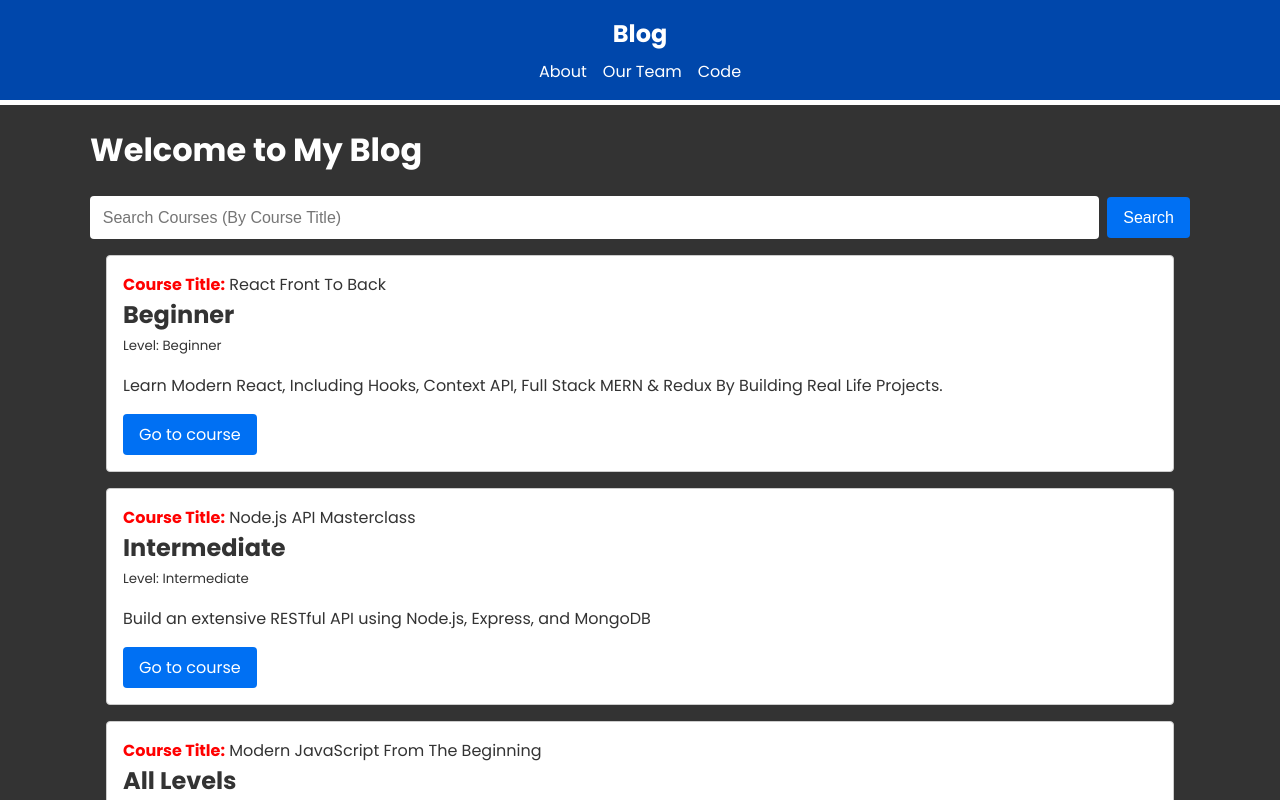
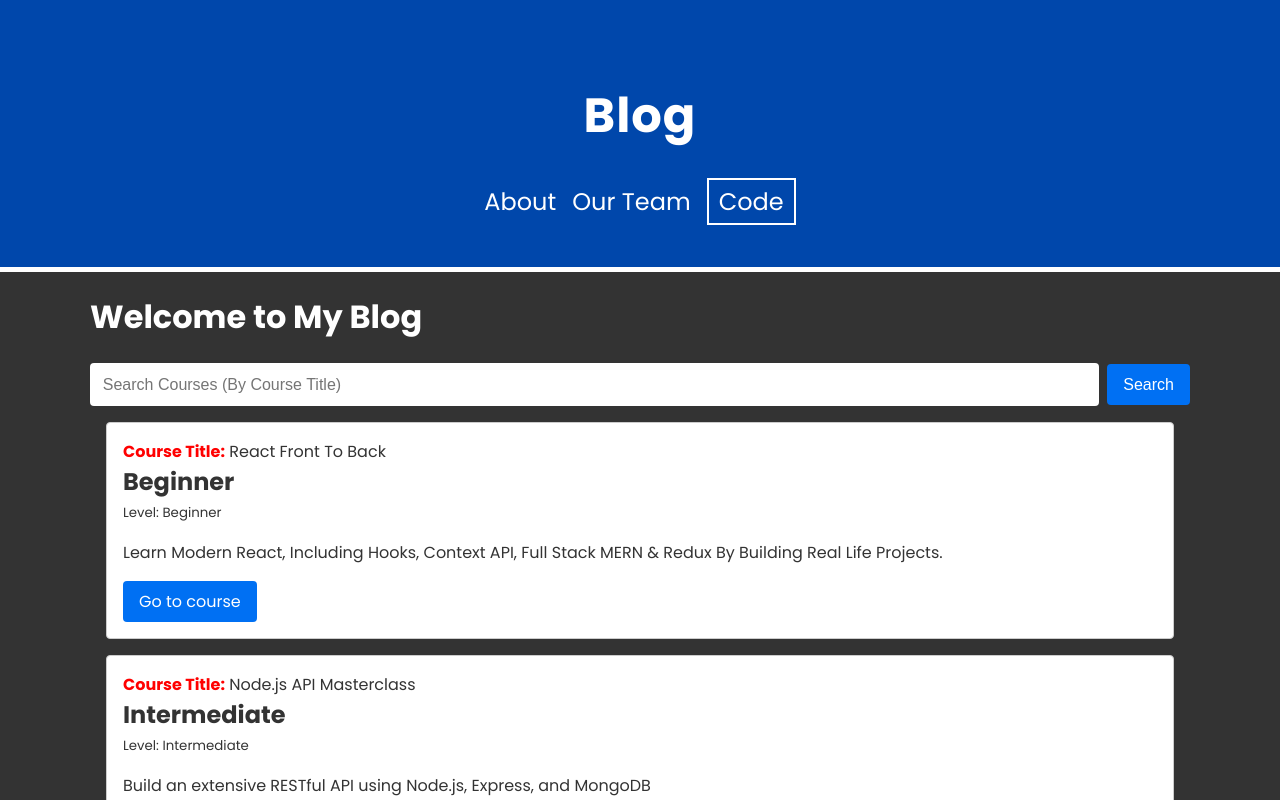
Before and after one commit to netmagik/next-13-blog, a Next.js app: page / in a window 1280 px wide. Shown: the top 800 px of the page. Built offline with nearby package versions, Linux system fonts and the light colour scheme.

Commit message:
Update styles for header

```diff
--- a/app/components/Header.jsx
+++ b/app/components/Header.jsx
@@ -11,7 +11,7 @@ const Header = () => {
             <div className="links">
                 <Link href="/about">About</Link>
                 <Link href="/about/team">Our Team</Link>
-                <Link href="/code/repos">Code</Link>
+                <Link className="highlight" href="/code/repos">Code</Link>
             </div>
         </div>
     </header>
--- a/app/globals.css
+++ b/app/globals.css
@@ -63,17 +63,18 @@ li a {
   align-items: center;
   background-color: #0047ab;
   color: #fff;
-  padding: 1rem;
+  padding: 3rem;
   border-bottom: 5px solid #fff;
 }
 
 .logo {
   text-align: center;
-  margin-bottom: 0.5rem;
+  margin: 2rem;
 }
 
 .logo a {
-  font-size: 1.5rem;
+  font-size: 3rem;
+  letter-spacing: 1px;
   font-weight: bold;
   color: #fff;
   text-decoration: none;
@@ -83,10 +84,16 @@ li a {
   margin: 0 0.5rem 0 0.5rem;
   color: #fff;
   text-decoration: none;
+  font-size: 1.5rem;
 }
 
 .links a:hover {
   text-decoration: underline;
+}
+
+.links .highlight {
+  border: 2px solid white;
+  padding: 5px 10px;
 }
 
 .search-form {
```
